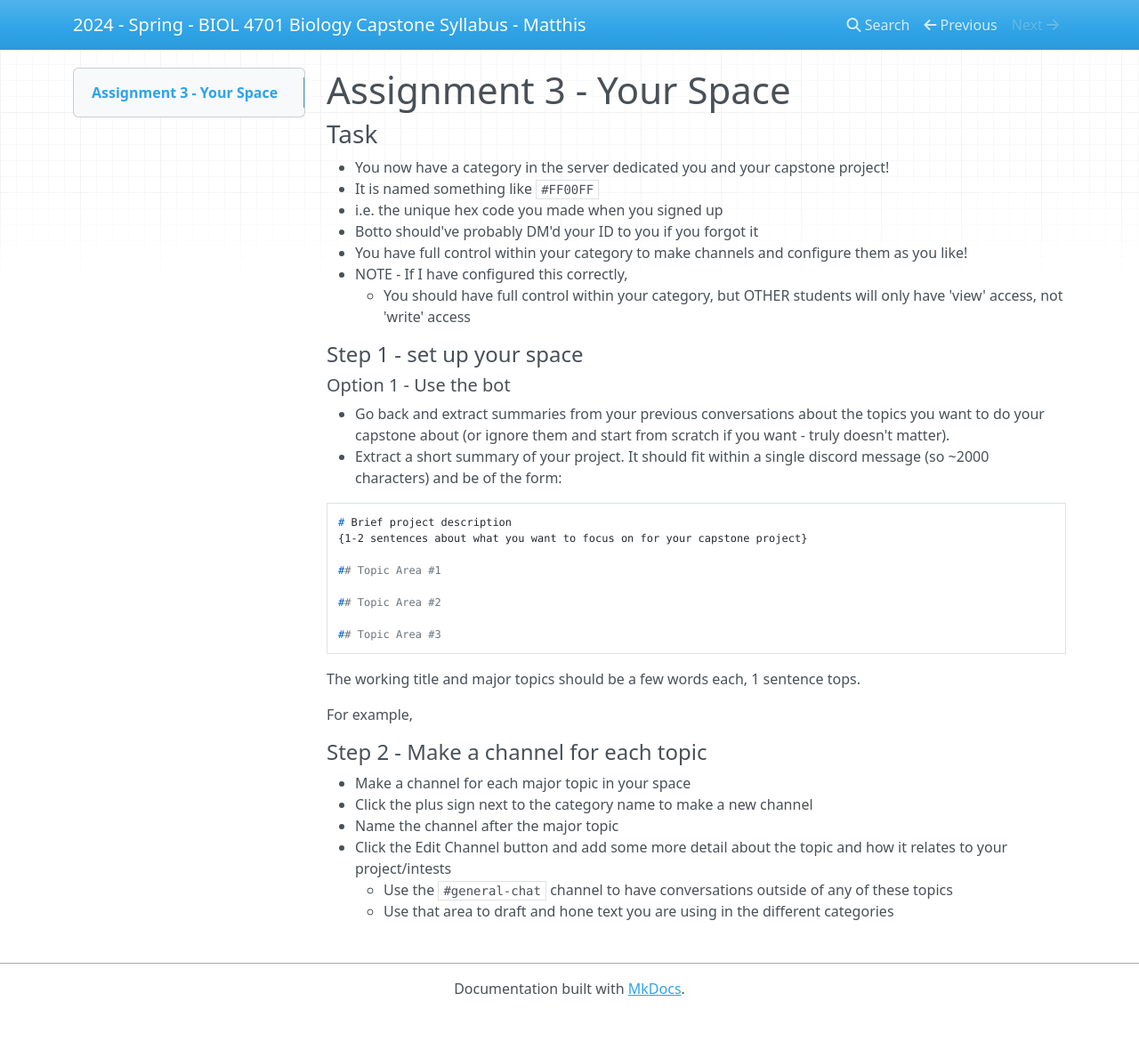
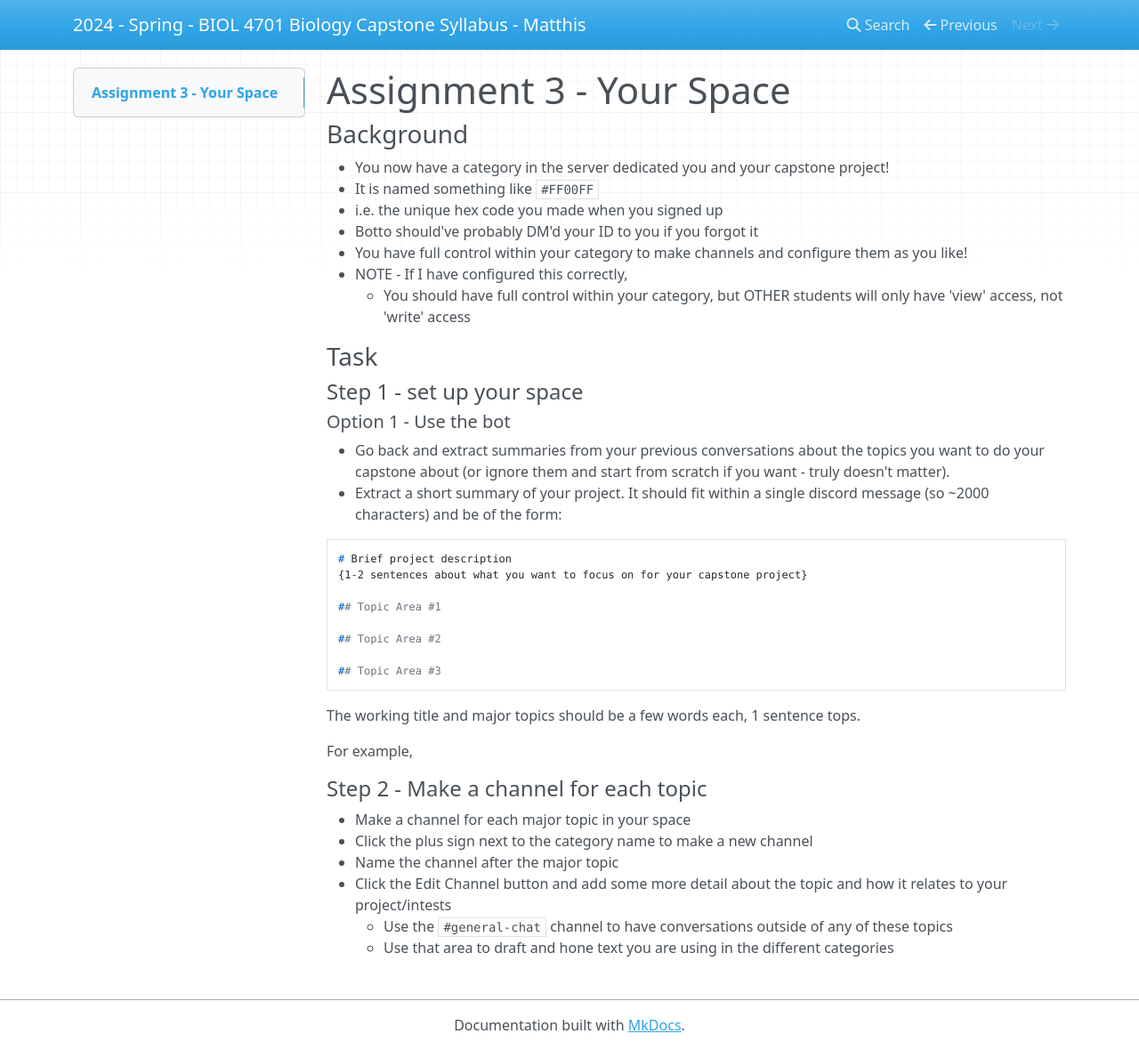
Before and after one commit to HumanMovementNeuroscience/capstone, an MkDocs documentation site: the page built from docs/course_materials/assignments/assignment3/assignment3-student-instructions.md, in a window 1280 px wide and 1180 px high. Shown: the whole window at 89% size. Built offline with MkDocs 1.6.1, drawn with Linux system fonts in a browser that asks for light colours; nearby versions of some CDN libraries.

Commit message:
Feb 7, 2024, 2:04 PM

```diff
--- a/docs/course_materials/assignments/assignment3/assignment3-student-instructions.md
+++ b/docs/course_materials/assignments/assignment3/assignment3-student-instructions.md
@@ -1,7 +1,8 @@
 # Assignment 3 - Your Space
 
 
-### Task
+
+### Background
 - You now have a category in the server dedicated you and your capstone project!
 - It is named something like `#FF00FF`
   - i.e. the unique hex code you made when you signed up
```
Also changed, not shown: other parts of docs/course_materials/assignments/assignment3/assignment3-student-instructions.md (+1 -0 lines).
